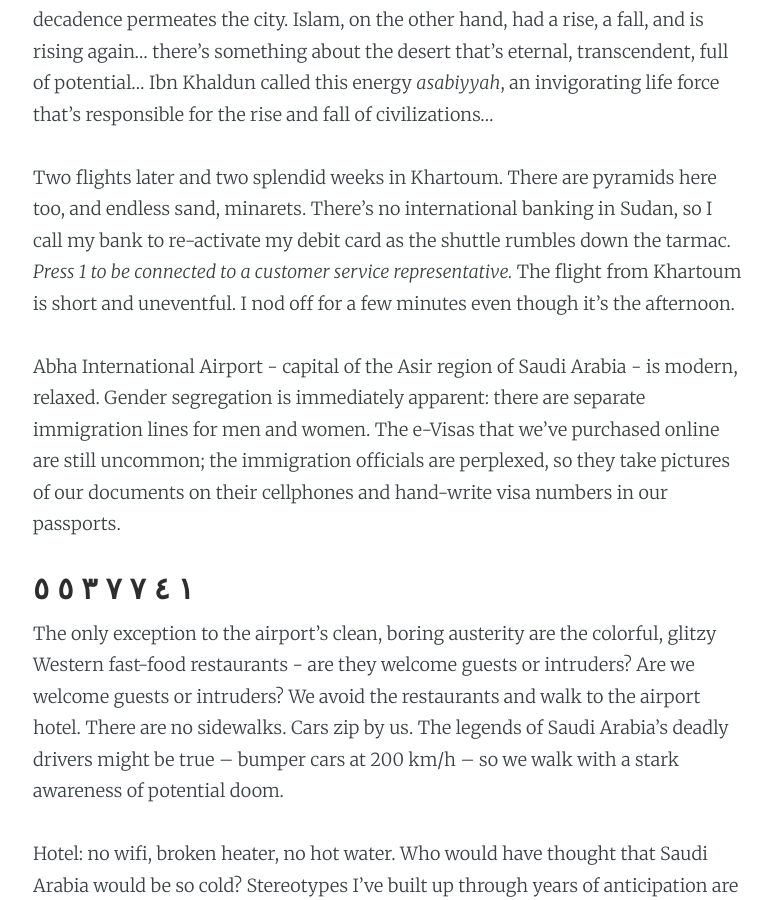
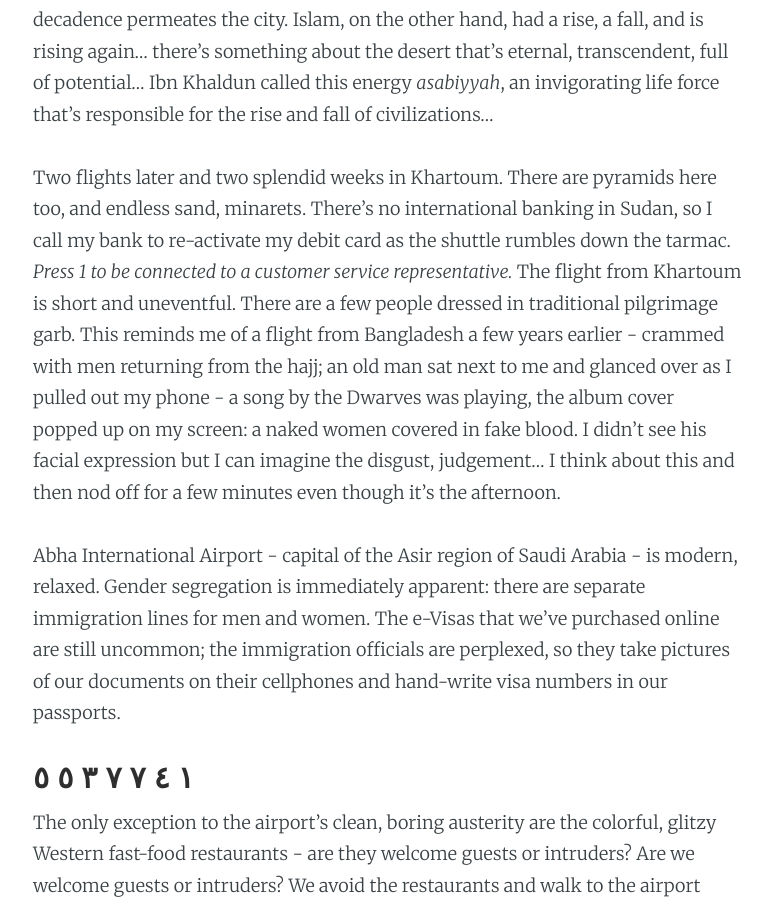
Before and after one commit to camoverride/camoverride-personal-blog, a Jekyll site: the page built from _posts/2020-04-25-a-forbidden-journey.md, in a window 1280 px wide and 900 px high, scrolled down 1351 px. Shown: the whole window, without its empty margins (252-1023 px from the left). Built offline with Jekyll 4.4.1, drawn with Linux system fonts in a browser that asks for light colours.

Commit message:
update about, add detail to mecca post

```diff
--- a/_posts/2020-04-25-a-forbidden-journey.md
+++ b/_posts/2020-04-25-a-forbidden-journey.md
@@ -25,7 +25,7 @@ Preface: Lisbon really isn't my vibe. It's an old European city - cold, dark, dr
 
 Lisbon was the center of the world *500 years ago*. A feeling of decline and decadence permeates the city. Islam, on the other hand, had a rise, a fall, and is rising again… there's something about the desert that's eternal, transcendent, full of potential… Ibn Khaldun called this energy *asabiyyah*, an invigorating life force that's responsible for the rise and fall of civilizations...
 
-Two flights later and two splendid weeks in Khartoum. There are pyramids here too, and endless sand, minarets. There's no international banking in Sudan, so I call my bank to re-activate my debit card as the shuttle rumbles down the tarmac. *Press 1 to be connected to a customer service representative.* The flight from Khartoum is short and uneventful. I nod off for a few minutes even though it's the afternoon.
+Two flights later and two splendid weeks in Khartoum. There are pyramids here too, and endless sand, minarets. There's no international banking in Sudan, so I call my bank to re-activate my debit card as the shuttle rumbles down the tarmac. *Press 1 to be connected to a customer service representative.* The flight from Khartoum is short and uneventful. There are a few people dressed in traditional pilgrimage garb. This reminds me of a flight from Bangladesh a few years earlier - crammed with men returning from the hajj; an old man sat next to me and glanced over as I pulled out my phone - a song by the Dwarves was playing, the album cover popped up on my screen: a naked women covered in fake blood. I didn't see his facial expression but I can imagine the disgust, judgement... I think about this and then nod off for a few minutes even though it's the afternoon.
 
 Abha International Airport - capital of the Asir region of Saudi Arabia - is modern, relaxed. Gender segregation is immediately apparent: there are separate immigration lines for men and women. The e-Visas that we've purchased online are still uncommon; the immigration officials are perplexed, so they take pictures of our documents on their cellphones and hand-write visa numbers in our passports.
 
```
Also changed, not shown: about.md (+2 -0 lines).
